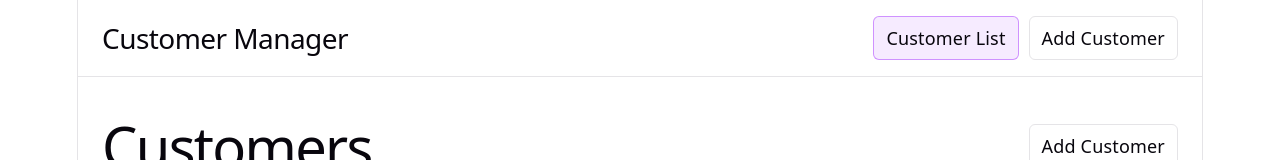
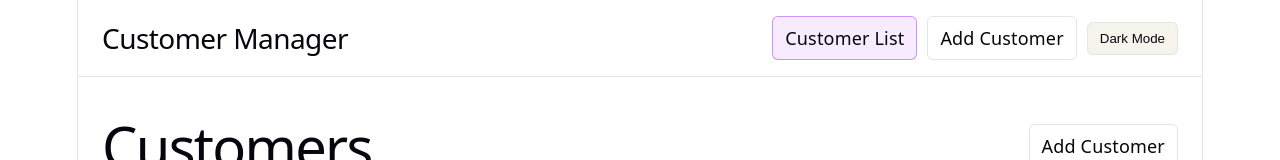
Before and after one commit to iltStudent09/capstone2, a React (Vite) app in the folder customer-app/: page / in a window 1280 px wide. Shown: the top 160 px of the page. Built offline with nearby package versions, Linux system fonts and the light colour scheme; no server answers.

Commit message:
feat: implement theme toggle functionality and persist theme selection, enhance CustomerListPage sorting logic

```diff
--- a/customer-app/src/components/Layout.css
+++ b/customer-app/src/components/Layout.css
@@ -36,6 +36,12 @@
   gap: 10px;
 }
 
+.header-actions {
+  display: flex;
+  align-items: center;
+  gap: 10px;
+}
+
 .nav-link {
   text-decoration: none;
   color: var(--text-h);
@@ -47,6 +53,15 @@
 .nav-link-active {
   background: var(--accent-bg);
   border-color: var(--accent-border);
+}
+
+.theme-toggle {
+  border: 1px solid var(--border);
+  border-radius: 6px;
+  background: var(--code-bg);
+  color: var(--text-h);
+  padding: 8px 12px;
+  cursor: pointer;
 }
 
 .layout-main {
@@ -64,6 +79,12 @@
     padding: 14px 16px;
   }
 
+  .header-actions {
+    width: 100%;
+    flex-direction: column;
+    align-items: flex-start;
+  }
+
   .app-title {
     font-size: 24px;
   }
--- a/customer-app/src/components/Layout.tsx
+++ b/customer-app/src/components/Layout.tsx
@@ -1,12 +1,41 @@
+import { useEffect, useState } from 'react'
 import { NavLink, Outlet } from 'react-router-dom'
 import './Layout.css'
 
+type ThemeMode = 'light' | 'dark'
+
+const THEME_STORAGE_KEY = 'customer-manager-theme'
+
+function resolveInitialTheme(): ThemeMode {
+  if (typeof window === 'undefined') {
+    return 'light'
+  }
+
+  const storedTheme = window.localStorage.getItem(THEME_STORAGE_KEY)
+
+  if (storedTheme === 'light' || storedTheme === 'dark') {
+    return storedTheme
+  }
+
+  return window.matchMedia('(prefers-color-scheme: dark)').matches
+    ? 'dark'
+    : 'light'
+}
+
 function Layout() {
+  const [theme, setTheme] = useState<ThemeMode>(resolveInitialTheme)
+
+  useEffect(() => {
+    document.documentElement.setAttribute('data-theme', theme)
+    window.localStorage.setItem(THEME_STORAGE_KEY, theme)
+  }, [theme])
+
   return (
     <div className="app-shell">
       <header className="app-header">
         <div className="layout-container header-inner">
           <h1 className="app-title">Customer Manager</h1>
+          <div className="header-actions">
             <nav aria-label="Primary" className="main-nav">
               <NavLink
                 to="/"
@@ -26,6 +55,19 @@ function Layout() {
                 Add Customer
               </NavLink>
             </nav>
+
+            <button
+              type="button"
+              className="theme-toggle"
+              onClick={() =>
+                setTheme((previousTheme) =>
+                  previousTheme === 'dark' ? 'light' : 'dark',
+                )
+              }
+            >
+              {theme === 'dark' ? 'Light Mode' : 'Dark Mode'}
+            </button>
+          </div>
         </div>
       </header>
 
--- a/customer-app/src/index.css
+++ b/customer-app/src/index.css
@@ -28,6 +28,36 @@
   @media (max-width: 1024px) {
     font-size: 16px;
   }
+}
+
+:root[data-theme='light'] {
+  --text: #6b6375;
+  --text-h: #08060d;
+  --bg: #fff;
+  --border: #e5e4e7;
+  --code-bg: #f4f3ec;
+  --accent: #aa3bff;
+  --accent-bg: rgba(170, 59, 255, 0.1);
+  --accent-border: rgba(170, 59, 255, 0.5);
+  --social-bg: rgba(244, 243, 236, 0.5);
+  --shadow:
+    rgba(0, 0, 0, 0.1) 0 10px 15px -3px, rgba(0, 0, 0, 0.05) 0 4px 6px -2px;
+  color-scheme: light;
+}
+
+:root[data-theme='dark'] {
+  --text: #9ca3af;
+  --text-h: #f3f4f6;
+  --bg: #16171d;
+  --border: #2e303a;
+  --code-bg: #1f2028;
+  --accent: #c084fc;
+  --accent-bg: rgba(192, 132, 252, 0.15);
+  --accent-border: rgba(192, 132, 252, 0.5);
+  --social-bg: rgba(47, 48, 58, 0.5);
+  --shadow:
+    rgba(0, 0, 0, 0.4) 0 10px 15px -3px, rgba(0, 0, 0, 0.25) 0 4px 6px -2px;
+  color-scheme: dark;
 }
 
 @media (prefers-color-scheme: dark) {
--- a/customer-app/src/pages/CustomerListPage.tsx
+++ b/customer-app/src/pages/CustomerListPage.tsx
@@ -4,7 +4,45 @@ import CustomerList, { type SortableField } from '../components/CustomerList'
 import { useCustomers } from '../hooks/useCustomers'
 import type { Customer } from '../types/customer'
 
-const PAGE_SIZE = 5
+const PAGE_SIZE = 10
+const SORT_STORAGE_KEY = 'customer-list-sort'
+
+function readStoredSort(): { field: SortableField; direction: 'asc' | 'desc' } {
+  const fallback = { field: 'name' as SortableField, direction: 'asc' as const }
+
+  if (typeof window === 'undefined') {
+    return fallback
+  }
+
+  const rawStoredSort = window.localStorage.getItem(SORT_STORAGE_KEY)
+
+  if (!rawStoredSort) {
+    return fallback
+  }
+
+  try {
+    const parsedSort = JSON.parse(rawStoredSort) as {
+      field?: SortableField
+      direction?: 'asc' | 'desc'
+    }
+
+    if (
+      parsedSort.field &&
+      ['name', 'email', 'phone', 'city', 'state'].includes(parsedSort.field) &&
+      parsedSort.direction &&
+      ['asc', 'desc'].includes(parsedSort.direction)
+    ) {
+      return {
+        field: parsedSort.field,
+        direction: parsedSort.direction,
+      }
+    }
+  } catch {
+    return fallback
+  }
+
+  return fallback
+}
 
 function CustomerListPage() {
   const {
@@ -20,8 +58,12 @@ function CustomerListPage() {
   const [deleteErrorMessage, setDeleteErrorMessage] = useState('')
   const [searchQuery, setSearchQuery] = useState('')
   const [selectedStateFilter, setSelectedStateFilter] = useState('ALL')
-  const [sortField, setSortField] = useState<SortableField>('name')
-  const [sortDirection, setSortDirection] = useState<'asc' | 'desc'>('asc')
+  const [sortField, setSortField] = useState<SortableField>(
+    () => readStoredSort().field,
+  )
+  const [sortDirection, setSortDirection] = useState<'asc' | 'desc'>(
+    () => readStoredSort().direction,
+  )
   const [currentPage, setCurrentPage] = useState(1)
 
   useEffect(() => {
@@ -31,6 +73,17 @@ function CustomerListPage() {
   useEffect(() => {
     setCurrentPage(1)
   }, [searchQuery, selectedStateFilter])
+
+  useEffect(() => {
+    if (typeof window === 'undefined') {
+      return
+    }
+
+    window.localStorage.setItem(
+      SORT_STORAGE_KEY,
+      JSON.stringify({ field: sortField, direction: sortDirection }),
+    )
+  }, [sortField, sortDirection])
 
   const availableStates = useMemo(() => {
     return Array.from(new Set(customers.map((customer) => customer.state))).sort(
```
Also changed, not shown: 2 other files (tests, documents, lock files or other folders). Lines whose indentation alone changed are shown as unchanged.
